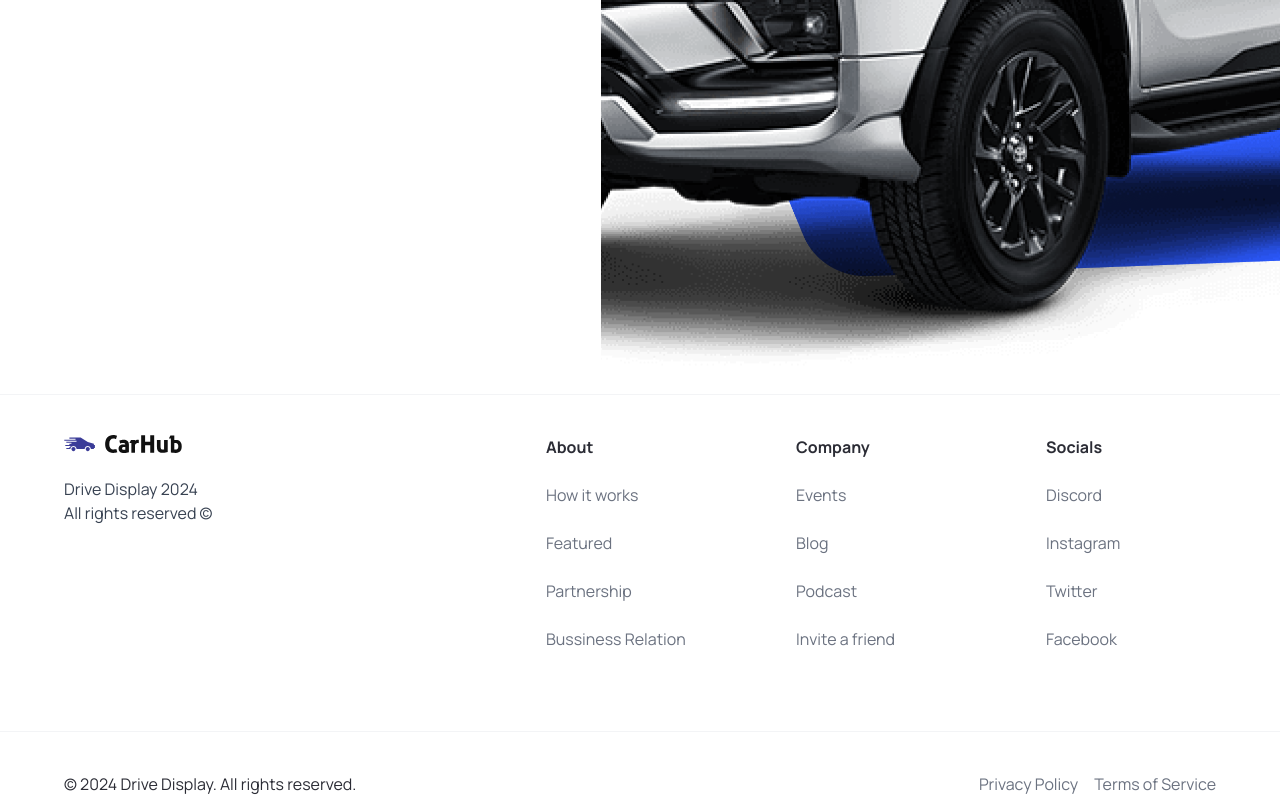
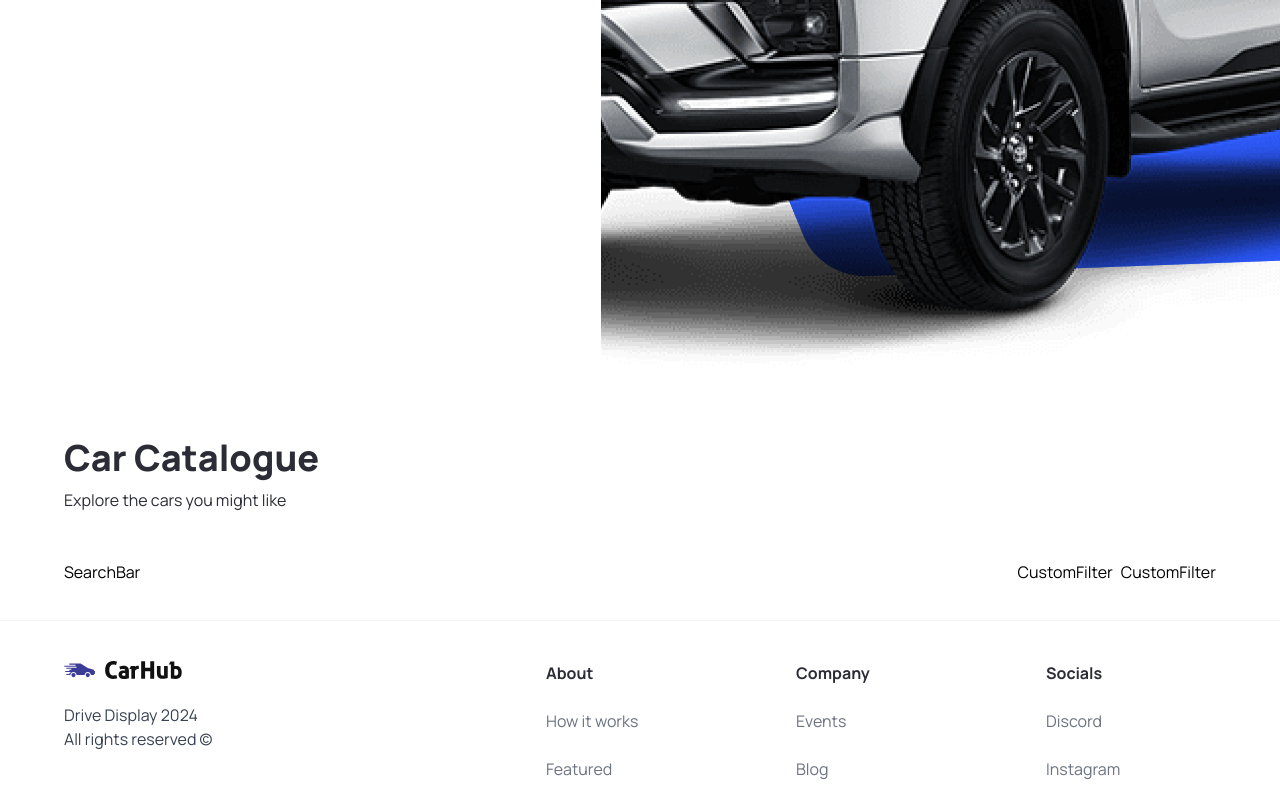
Before and after one commit to charlestanev/drive-display, a Next.js app: page / in a window 1280 px wide. Shown: the part 426-1223 px from the top of the page. Built offline with nearby package versions, Linux system fonts and the light colour scheme.

Commit message:
chore: Add CustomFilter and SearchBar components to Home page

```diff
--- a/app/page.tsx
+++ b/app/page.tsx
@@ -1,10 +1,27 @@
-import { Hero } from "@/components";
+import { CustomFilter, Hero, SearchBar } from "@/components";
 import Image from "next/image";
 
 export default function Home() {
   return (
     <main className="overflow-hidden">
       <Hero></Hero>
+
+      <div className="mt-12 padding-x padding-y max-width" id="discover">
+        <div className="home__text-container">
+          <h1 className="text-4xl font-extrabold">Car Catalogue</h1>
+          <p>Explore the cars you might like</p>
+        </div>
+
+        <div className="home__filters">
+          <SearchBar />
+
+          <div className="home__filter-container">
+            <CustomFilter title="fuel" />
+            <CustomFilter title="year" />
+          </div>
+        </div>
+      </div>
+
     </main>
   );
 }
--- /dev/null
+++ b/components/CustomFilter.tsx
@@ -0,0 +1,9 @@
+import React from 'react'
+
+const CustomFilter = () => {
+    return (
+        <div>CustomFilter</div>
+    )
+}
+
+export default CustomFilter
--- /dev/null
+++ b/components/SearchBar.tsx
@@ -0,0 +1,9 @@
+import React from 'react'
+
+const SearchBar = () => {
+    return (
+        <div>SearchBar</div>
+    )
+}
+
+export default SearchBar
--- a/components/index.ts
+++ b/components/index.ts
@@ -2,10 +2,14 @@
 import CustomButton from "./CustomButton";
 import Navbar from "./Navbar";
 import Footer from "./Footer";
+import SearchBar from "./SearchBar";
+import CustomFilter from "./CustomFilter";
 
 export {
     Hero,
     CustomButton,
     Navbar,
-    Footer
+    Footer,
+    SearchBar,
+    CustomFilter
 };
```
